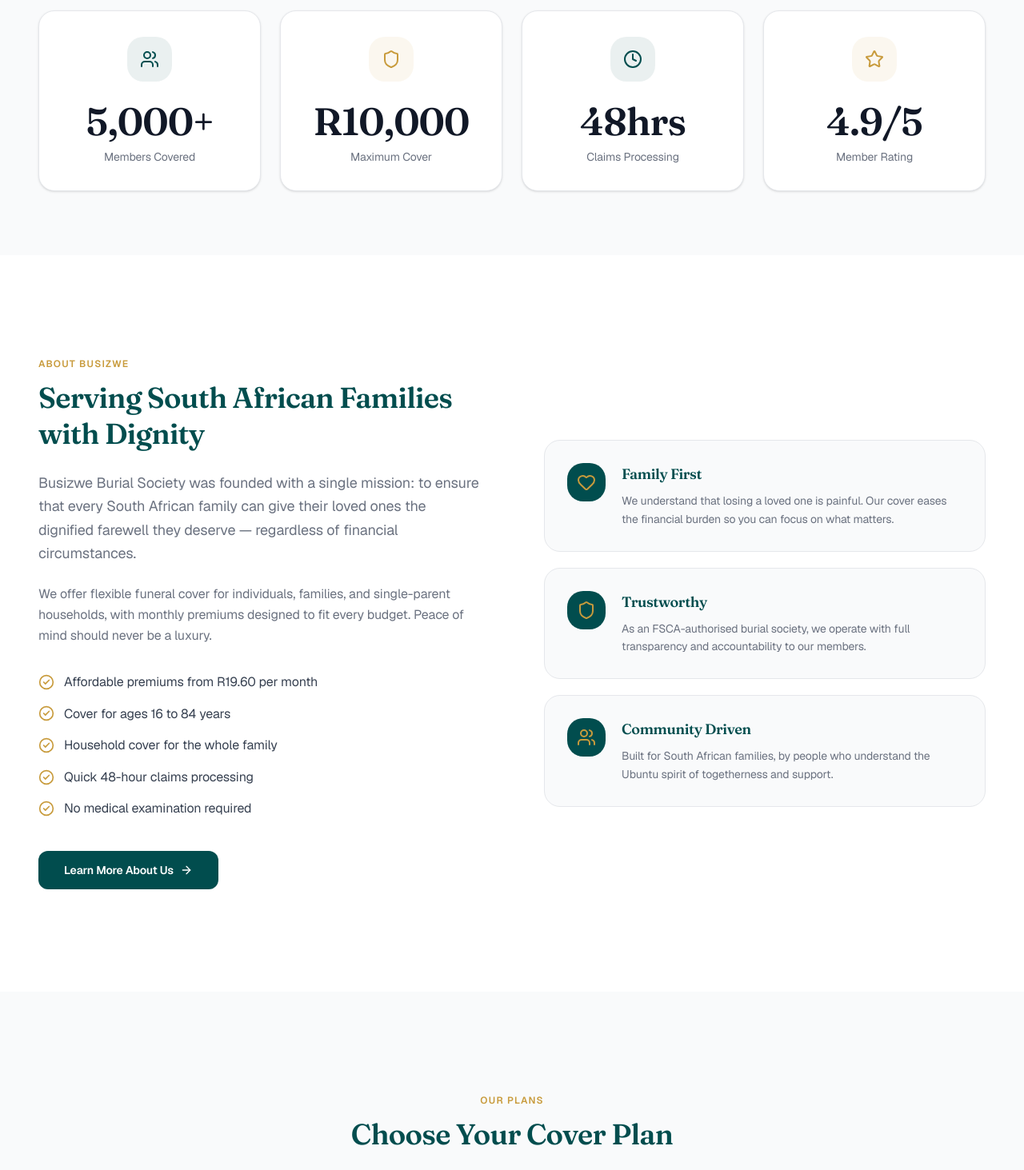
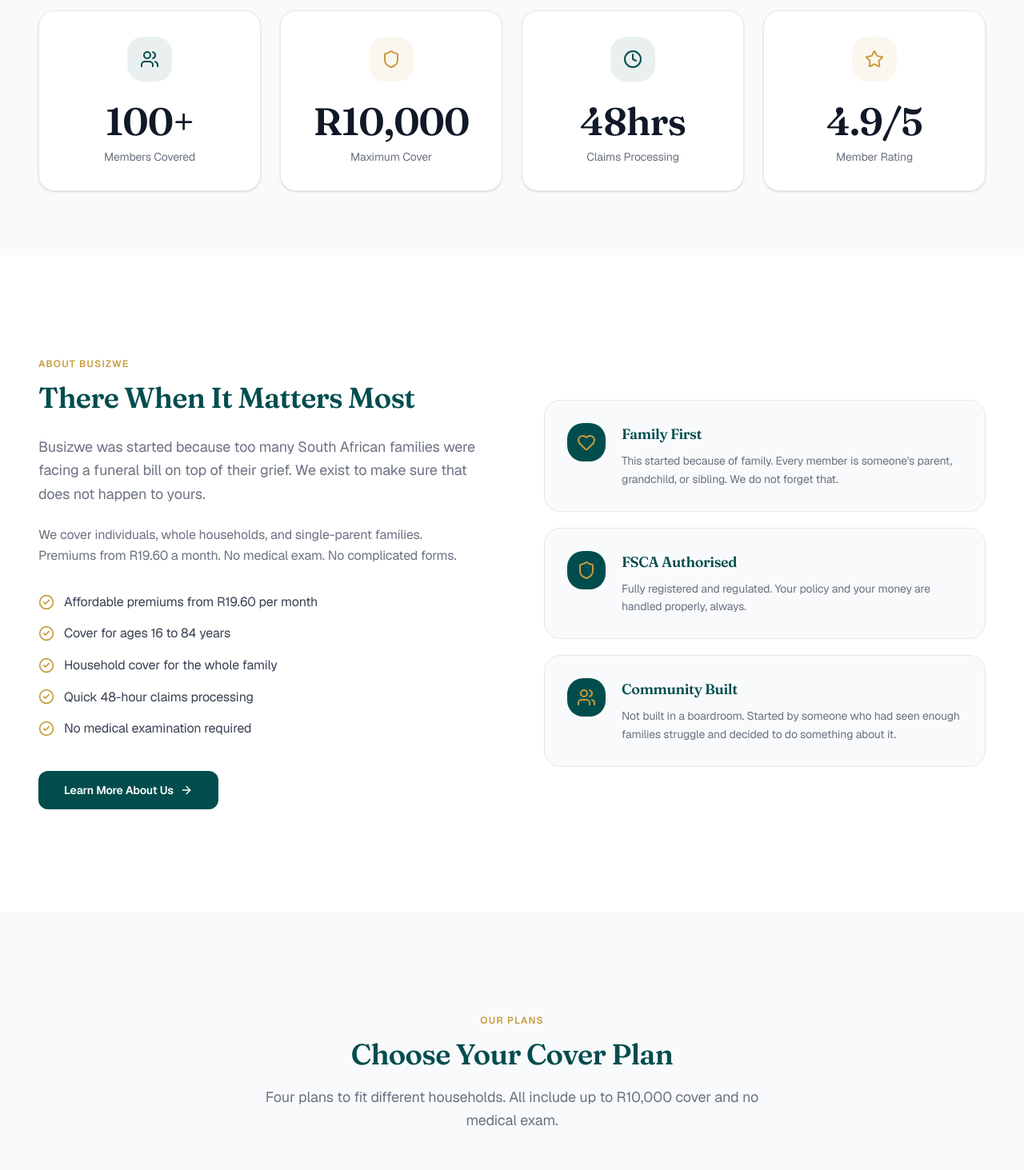
Before and after one commit to madlalakhaya25/busizwe, a Next.js app: page / in a window 1280 px wide. Shown: the part 860-2323 px from the top of the page at 80% size. Built offline with nearby package versions, Linux system fonts and the light colour scheme; no server answers.

Commit message:
content: remove AI language, em dashes, and wrong member counts across public pages

```diff
--- a/src/components/public/AboutSection.tsx
+++ b/src/components/public/AboutSection.tsx
@@ -10,19 +10,19 @@ const VALUES = [
     icon: Heart,
     title: 'Family First',
     description:
-      'We understand that losing a loved one is painful. Our cover eases the financial burden so you can focus on what matters.',
+      'This started because of family. Every member is someone\'s parent, grandchild, or sibling. We do not forget that.',
   },
   {
     icon: Shield,
-    title: 'Trustworthy',
+    title: 'FSCA Authorised',
     description:
-      'As an FSCA-authorised burial society, we operate with full transparency and accountability to our members.',
+      'Fully registered and regulated. Your policy and your money are handled properly, always.',
   },
   {
     icon: Users,
-    title: 'Community Driven',
+    title: 'Community Built',
     description:
-      'Built for South African families, by people who understand the Ubuntu spirit of togetherness and support.',
+      'Not built in a boardroom. Started by someone who had seen enough families struggle and decided to do something about it.',
   },
 ]
 
@@ -51,19 +51,17 @@ export default function AboutSection() {
               About Busizwe
             </p>
             <h2 className="font-serif font-semibold text-[#014D4E] text-3xl sm:text-4xl leading-tight mb-6">
-              Serving South African Families with Dignity
+              There When It Matters Most
             </h2>
 
             <div className="space-y-6">
               <p className="text-[#6B7280] text-lg leading-relaxed">
-                Busizwe Burial Society was founded with a single mission: to ensure that every South
-                African family can give their loved ones the dignified farewell they deserve —
-                regardless of financial circumstances.
+                Busizwe was started because too many South African families were facing a funeral
+                bill on top of their grief. We exist to make sure that does not happen to yours.
               </p>
               <p className="text-[#6B7280] leading-relaxed">
-                We offer flexible funeral cover for individuals, families, and single-parent
-                households, with monthly premiums designed to fit every budget. Peace of mind should
-                never be a luxury.
+                We cover individuals, whole households, and single-parent families. Premiums from
+                R19.60 a month. No medical exam. No complicated forms.
               </p>
             </div>
 
--- a/src/components/public/CTASection.tsx
+++ b/src/components/public/CTASection.tsx
@@ -24,12 +24,12 @@ export default function CTASection() {
           </div>
 
           <h2 className="font-serif font-semibold text-[#014D4E] text-4xl sm:text-5xl leading-tight mb-6">
-            Protect Your Family Today
+            Ready to Get Covered?
           </h2>
 
           <p className="text-[#6B7280] text-lg leading-relaxed mb-12 max-w-xl mx-auto">
-            Join over 5,000 South African families who trust Busizwe Burial Society.
-            Apply online in minutes — from as little as R19.60 per month.
+            Over 100 South African families trust Busizwe.
+            Apply online in minutes, from as little as R19.60 per month.
           </p>
 
           <div className="flex flex-col sm:flex-row gap-4 justify-center">
--- a/src/components/public/HeroSection.tsx
+++ b/src/components/public/HeroSection.tsx
@@ -20,7 +20,7 @@ const BENEFITS = [
 ]
 
 const STATS = [
-  { value: '5,000+', label: 'Families covered' },
+  { value: '100+', label: 'Families covered' },
   { value: '48 hrs', label: 'Pay out time' },
   { value: 'R10k', label: 'Max cover' },
 ]
@@ -66,7 +66,7 @@ export default function HeroSection() {
               transition={{ duration: 0.6, delay: 0.2 }}
               className="text-lg text-white/75 leading-relaxed mb-8 max-w-lg"
             >
-              Affordable, dignified funeral cover for South African families — from as little as{' '}
+              Funeral cover for South African families, from as little as{' '}
               <span className="text-[#C89B3C] font-semibold">R19.60 per month</span>.
             </motion.p>
 
--- a/src/components/public/HowItWorksSection.tsx
+++ b/src/components/public/HowItWorksSection.tsx
@@ -43,7 +43,7 @@ export default function HowItWorksSection() {
         <SectionHeading
           eyebrow="How It Works"
           title="Getting Covered Is Simple"
-          subtitle="Join thousands of South African families who trust Busizwe. Four easy steps to peace of mind."
+          subtitle="Four steps and you are covered. Most people are done in under ten minutes."
           className="mb-16"
         />
 
--- a/src/components/public/ProductsPreviewSection.tsx
+++ b/src/components/public/ProductsPreviewSection.tsx
@@ -31,7 +31,7 @@ const PRODUCTS = [
   {
     icon: Baby,
     title: 'Single Parent Family',
-    description: 'Tailored cover for single parent households.',
+    description: 'Cover for single parent households with dependent children.',
     startFrom: 29.04,
     maxCover: 10000,
     popular: false,
@@ -57,7 +57,7 @@ export default function ProductsPreviewSection() {
         <SectionHeading
           eyebrow="Our Plans"
           title="Choose Your Cover Plan"
-          subtitle="Flexible funeral cover designed to protect every South African family, at every stage of life. All plans include up to R10,000 cover."
+          subtitle="Four plans to fit different households. All include up to R10,000 cover and no medical exam."
           className="mb-14"
         />
 
--- a/src/components/public/StatsSection.tsx
+++ b/src/components/public/StatsSection.tsx
@@ -5,7 +5,7 @@ import { motion } from 'framer-motion'
 import { Users, Shield, Clock, Star } from 'lucide-react'
 
 const STATS = [
-  { icon: Users, value: '5,000+', label: 'Members Covered', color: '#014D4E', bg: '#014D4E15' },
+  { icon: Users, value: '100+', label: 'Members Covered', color: '#014D4E', bg: '#014D4E15' },
   { icon: Shield, value: 'R10,000', label: 'Maximum Cover', color: '#C89B3C', bg: '#C89B3C15' },
   { icon: Clock, value: '48hrs', label: 'Claims Processing', color: '#014D4E', bg: '#014D4E15' },
   { icon: Star, value: '4.9/5', label: 'Member Rating', color: '#C89B3C', bg: '#C89B3C15' },
```
